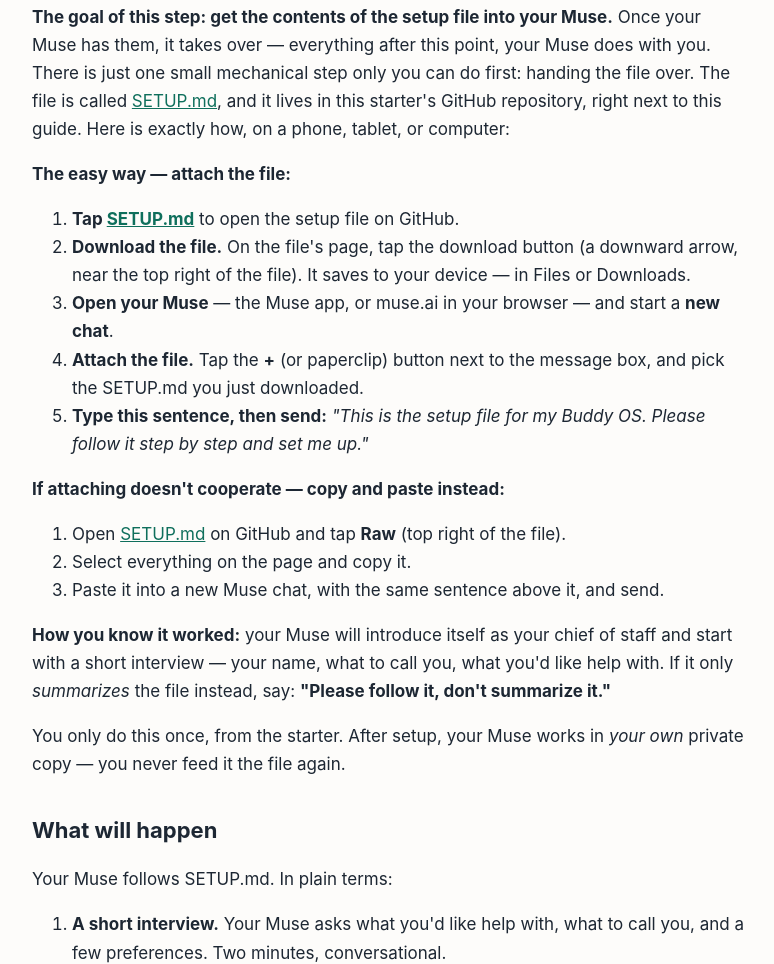
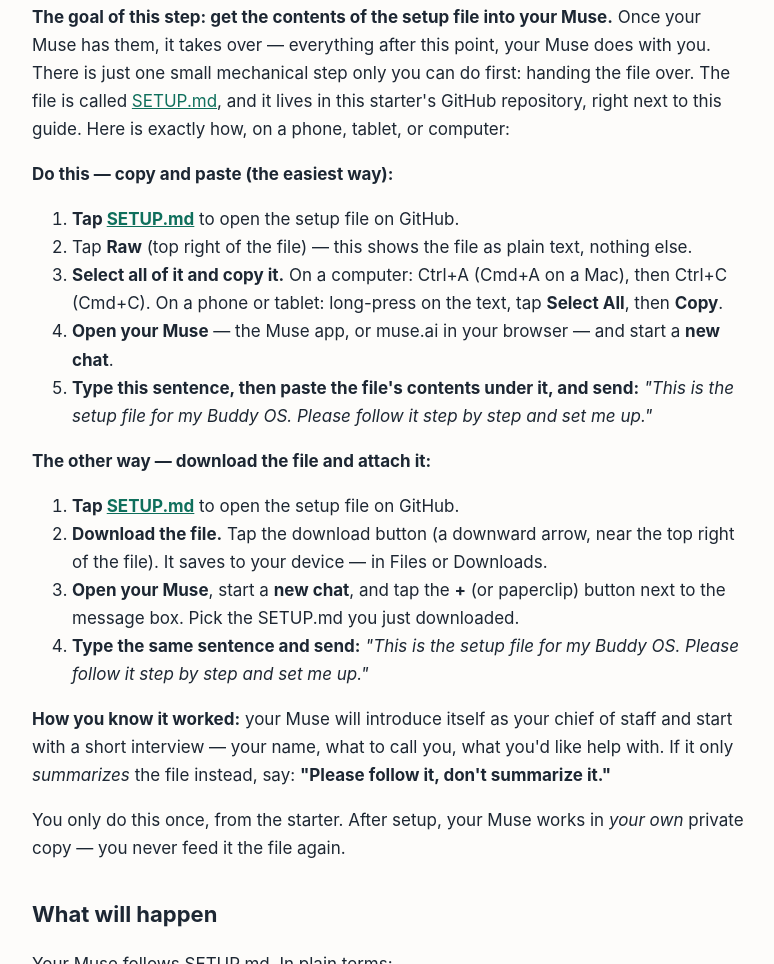
Before and after one commit to davedellaquila/buddy-os-starter, a plain HTML site: page start-here.html in a window 1280 px wide. Shown: the part 1994-2958 px from the top of the page, without its empty margins (250-1024 px from the left). Drawn offline with Linux system fonts and the light colour scheme.

Commit message:
START-HERE handoff: spell out the exact do-steps right after the goal, copy-and-paste FIRST as the easiest way (Raw, select all, copy, paste into a new chat under the sentence); download-and-attach becomes the second way. Nan's first-tester run, round 5.

```diff
--- a/start-here.html
+++ b/start-here.html
@@ -109,26 +109,33 @@ file is called <a href="https://github.com/davedellaquila/buddy-os-starter/blob/
 and it lives in this starter's
 GitHub repository, right next to this guide. Here is exactly how, on a
 phone, tablet, or computer:</p>
-<p><strong>The easy way — attach the file:</strong></p>
+<p><strong>Do this — copy and paste (the easiest way):</strong></p>
 <ol>
 <li><strong>Tap <a href="https://github.com/davedellaquila/buddy-os-starter/blob/main/SETUP.md">SETUP.md</a></strong>
    to open the setup file on GitHub.</li>
-<li><strong>Download the file.</strong> On the file's page, tap the download button (a
-   downward arrow, near the top right of the file). It saves to your
-   device — in Files or Downloads.</li>
+<li>Tap <strong>Raw</strong> (top right of the file) — this shows the file as plain
+   text, nothing else.</li>
+<li><strong>Select all of it and copy it.</strong> On a computer: Ctrl+A (Cmd+A on a
+   Mac), then Ctrl+C (Cmd+C). On a phone or tablet: long-press on the
+   text, tap <strong>Select All</strong>, then <strong>Copy</strong>.</li>
 <li><strong>Open your Muse</strong> — the Muse app, or muse.ai in your browser —
    and start a <strong>new chat</strong>.</li>
-<li><strong>Attach the file.</strong> Tap the <strong>+</strong> (or paperclip) button next to the
-   message box, and pick the SETUP.md you just downloaded.</li>
-<li><strong>Type this sentence, then send:</strong> <em>"This is the setup file for my
-   Buddy OS. Please follow it step by step and set me up."</em></li>
+<li><strong>Type this sentence, then paste the file's contents under it, and
+   send:</strong> <em>"This is the setup file for my Buddy OS. Please follow it
+   step by step and set me up."</em></li>
 </ol>
-<p><strong>If attaching doesn't cooperate — copy and paste instead:</strong></p>
+<p><strong>The other way — download the file and attach it:</strong></p>
 <ol>
-<li>Open <a href="https://github.com/davedellaquila/buddy-os-starter/blob/main/SETUP.md">SETUP.md</a> on GitHub and tap <strong>Raw</strong> (top right of the file).</li>
-<li>Select everything on the page and copy it.</li>
-<li>Paste it into a new Muse chat, with the same sentence above it, and
-   send.</li>
+<li><strong>Tap <a href="https://github.com/davedellaquila/buddy-os-starter/blob/main/SETUP.md">SETUP.md</a></strong>
+   to open the setup file on GitHub.</li>
+<li><strong>Download the file.</strong> Tap the download button (a downward arrow,
+   near the top right of the file). It saves to your device — in Files
+   or Downloads.</li>
+<li><strong>Open your Muse</strong>, start a <strong>new chat</strong>, and tap the <strong>+</strong> (or
+   paperclip) button next to the message box. Pick the SETUP.md you
+   just downloaded.</li>
+<li><strong>Type the same sentence and send:</strong> <em>"This is the setup file for
+   my Buddy OS. Please follow it step by step and set me up."</em></li>
 </ol>
 <p><strong>How you know it worked:</strong> your Muse will introduce itself as your
 chief of staff and start with a short interview — your name, what to
```
Also changed, not shown: 1 other file.
